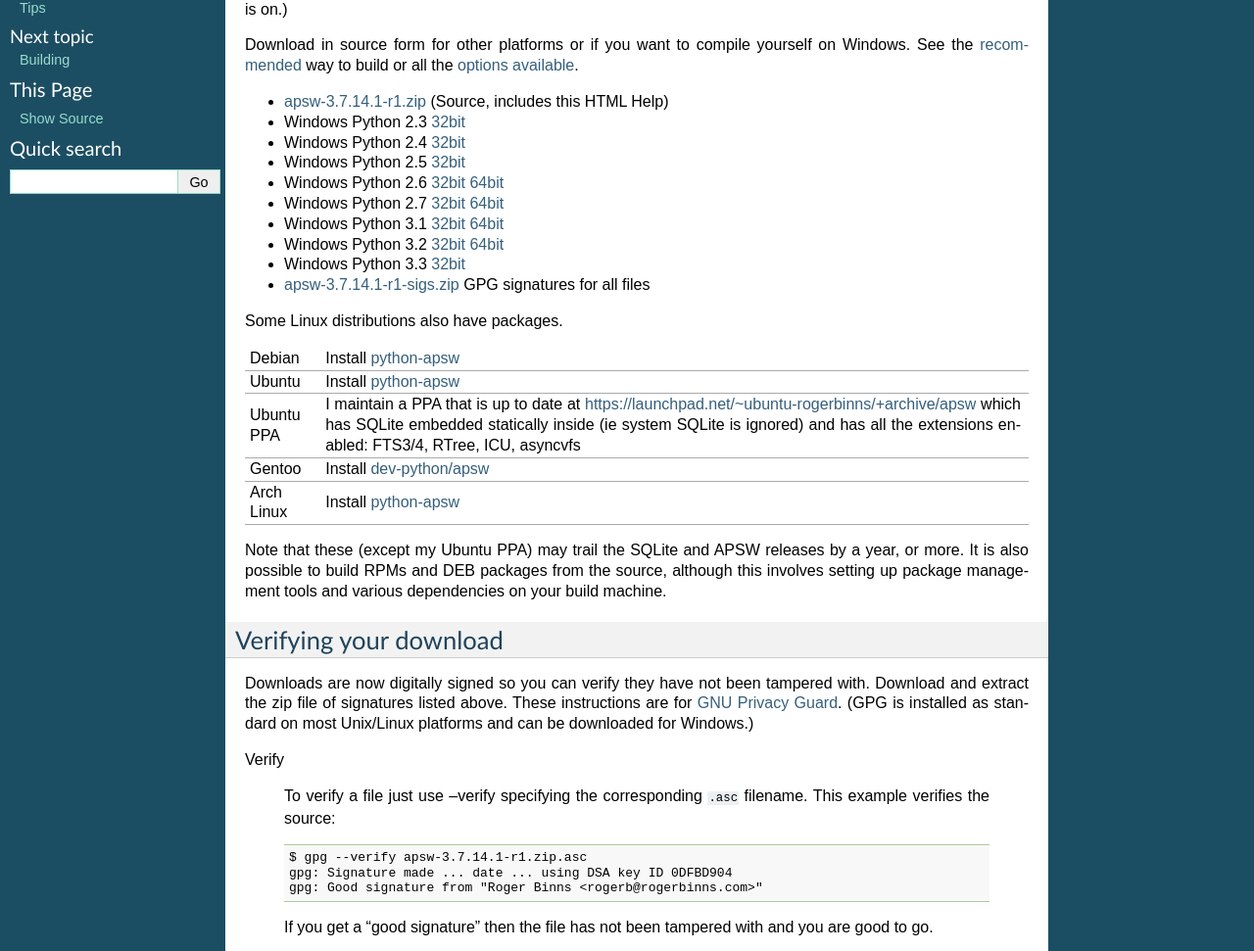
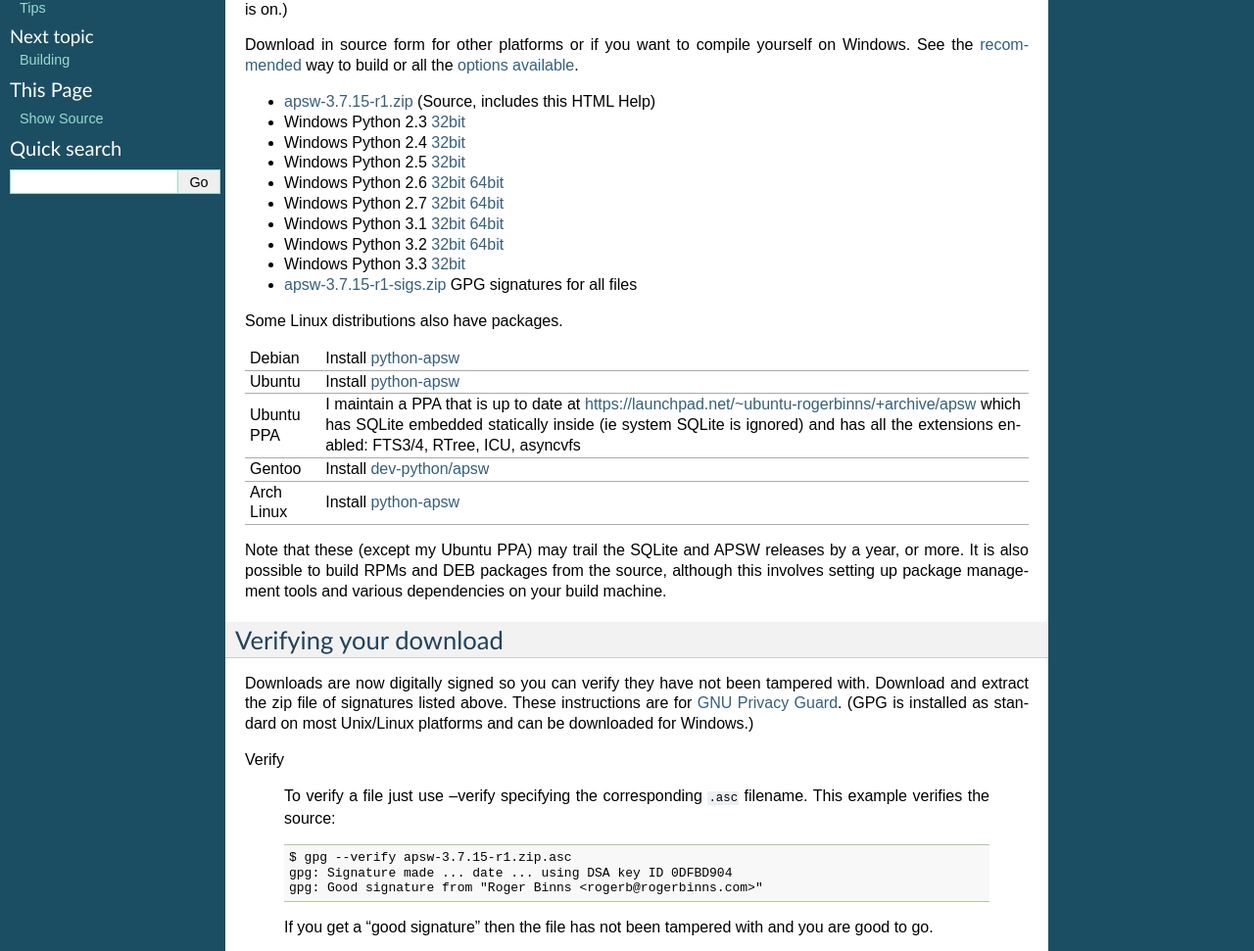
Before and after one commit to rogerbinns/apsw, a Sphinx documentation site: the page built from doc/download.rst, in a window 1280 px wide and 1400 px high. Shown: the part 191-1162 px from the top of the window at 98% size. Built offline with Sphinx 7.4.7, drawn with Linux system fonts in a browser that asks for light colours; pages that are not in the unit, such as notebooks, are missing from menus; the version number is read from the project's files by our own code.

Commit message:
Release preparations

```diff
--- a/doc/download.rst
+++ b/doc/download.rst
@@ -18,45 +18,45 @@
 
 .. downloads-begin
 
-* `apsw-3.7.14.1-r1.zip
-  <http://apsw.googlecode.com/files/apsw-3.7.14.1-r1.zip>`_
+* `apsw-3.7.15-r1.zip
+  <http://apsw.googlecode.com/files/apsw-3.7.15-r1.zip>`_
   (Source, includes this HTML Help)
 
 
 * Windows Python 2.3 `32bit
-  <http://apsw.googlecode.com/files/apsw-3.7.14.1-r1.win32-py2.3.exe>`__
+  <http://apsw.googlecode.com/files/apsw-3.7.15-r1.win32-py2.3.exe>`__
 
 * Windows Python 2.4 `32bit
-  <http://apsw.googlecode.com/files/apsw-3.7.14.1-r1.win32-py2.4.exe>`__
+  <http://apsw.googlecode.com/files/apsw-3.7.15-r1.win32-py2.4.exe>`__
 
 * Windows Python 2.5 `32bit
-  <http://apsw.googlecode.com/files/apsw-3.7.14.1-r1.win32-py2.5.exe>`__
+  <http://apsw.googlecode.com/files/apsw-3.7.15-r1.win32-py2.5.exe>`__
 
 * Windows Python 2.6 `32bit
-  <http://apsw.googlecode.com/files/apsw-3.7.14.1-r1.win32-py2.6.exe>`__
+  <http://apsw.googlecode.com/files/apsw-3.7.15-r1.win32-py2.6.exe>`__
   `64bit
-  <http://apsw.googlecode.com/files/apsw-3.7.14.1-r1.win-amd64-py2.6.exe>`__
+  <http://apsw.googlecode.com/files/apsw-3.7.15-r1.win-amd64-py2.6.exe>`__
 
 * Windows Python 2.7 `32bit
-  <http://apsw.googlecode.com/files/apsw-3.7.14.1-r1.win32-py2.7.exe>`__
+  <http://apsw.googlecode.com/files/apsw-3.7.15-r1.win32-py2.7.exe>`__
   `64bit
-  <http://apsw.googlecode.com/files/apsw-3.7.14.1-r1.win-amd64-py2.7.exe>`__
+  <http://apsw.googlecode.com/files/apsw-3.7.15-r1.win-amd64-py2.7.exe>`__
 
 * Windows Python 3.1 `32bit
-  <http://apsw.googlecode.com/files/apsw-3.7.14.1-r1.win32-py3.1.exe>`__
+  <http://apsw.googlecode.com/files/apsw-3.7.15-r1.win32-py3.1.exe>`__
   `64bit
-  <http://apsw.googlecode.com/files/apsw-3.7.14.1-r1.win-amd64-py3.1.exe>`__
+  <http://apsw.googlecode.com/files/apsw-3.7.15-r1.win-amd64-py3.1.exe>`__
 
 * Windows Python 3.2 `32bit
-  <http://apsw.googlecode.com/files/apsw-3.7.14.1-r1.win32-py3.2.exe>`__
+  <http://apsw.googlecode.com/files/apsw-3.7.15-r1.win32-py3.2.exe>`__
   `64bit
-  <http://apsw.googlecode.com/files/apsw-3.7.14.1-r1.win-amd64-py3.2.exe>`__
+  <http://apsw.googlecode.com/files/apsw-3.7.15-r1.win-amd64-py3.2.exe>`__
 
 * Windows Python 3.3 `32bit
-  <http://apsw.googlecode.com/files/apsw-3.7.14.1-r1.win32-py3.3.exe>`__
+  <http://apsw.googlecode.com/files/apsw-3.7.15-r1.win32-py3.3.exe>`__
 
-* `apsw-3.7.14.1-r1-sigs.zip
-  <http://apsw.googlecode.com/files/apsw-3.7.14.1-r1-sigs.zip>`_
+* `apsw-3.7.15-r1-sigs.zip
+  <http://apsw.googlecode.com/files/apsw-3.7.15-r1-sigs.zip>`_
   GPG signatures for all files
 
 .. downloads-end
@@ -101,7 +101,7 @@
   To verify a file just use --verify specifying the corresponding
   ``.asc`` filename.  This example verifies the source::
 
-      $ gpg --verify apsw-3.7.14.1-r1.zip.asc
+      $ gpg --verify apsw-3.7.15-r1.zip.asc
       gpg: Signature made ... date ... using DSA key ID 0DFBD904
       gpg: Good signature from "Roger Binns <rogerb@rogerbinns.com>"
 
--- a/doc/index.rst
+++ b/doc/index.rst
@@ -3,7 +3,7 @@
 
 .. centered:: APSW |version| released |today|
 
-Use with SQLite 3.7.13 or later, CPython 2.3 or later including CPython
+Use with SQLite 3.7.15 or later, CPython 2.3 or later including CPython
 3.
 
 APSW provides an SQLite 3 wrapper that provides the thinnest layer
```
Also changed, not shown: 5 other files.
